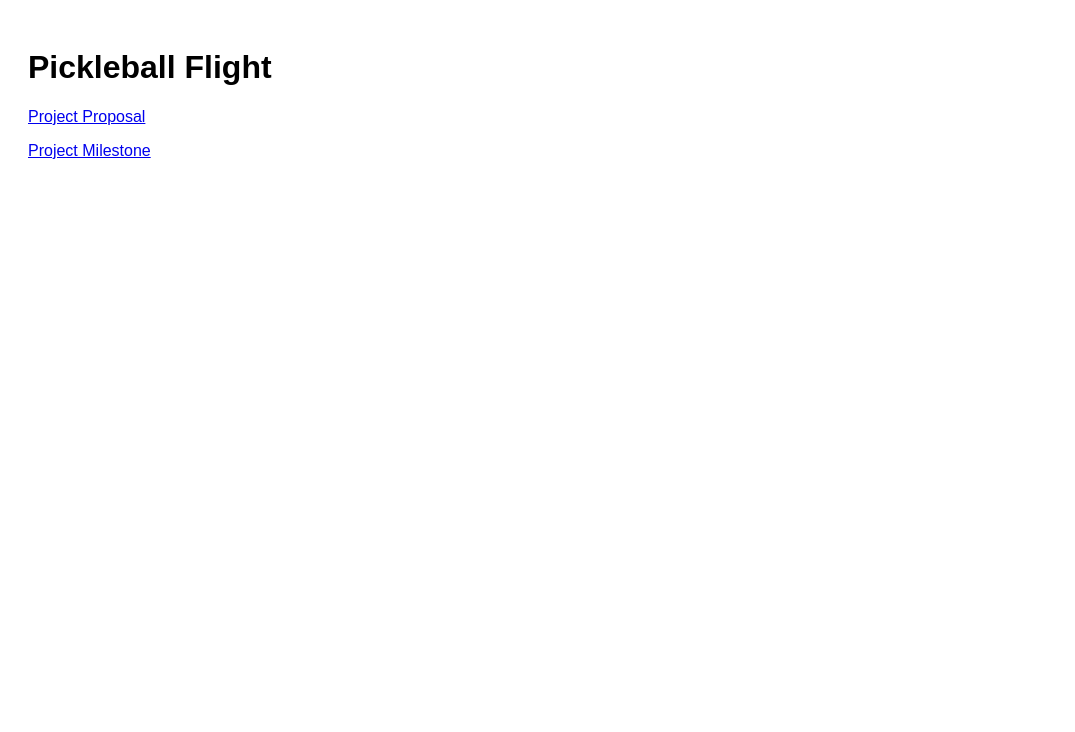
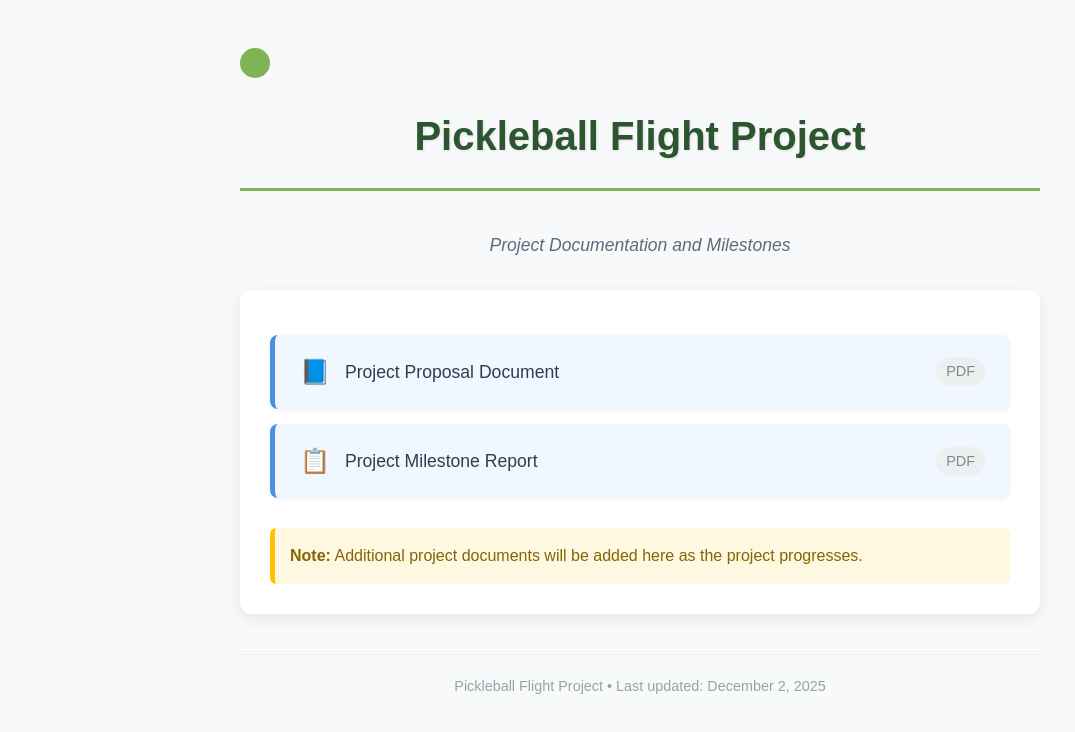
Before and after one commit to DZhang95/pickleball, a plain HTML site: page index.html in a window 1280 px wide. Shown: the whole page, without its empty margins (0-1075 px from the left). Drawn offline with Linux system fonts and the light colour scheme.

Commit message:
Enhance HTML structure and styling for Pickleball Flight
Updated styles and structure for improved layout and aesthetics.

```diff
--- a/index.html
+++ b/index.html
@@ -4,26 +4,178 @@
     <title>Pickleball Flight</title>
     <style>
         body {
-            font-family: Arial, sans-serif;
-            padding: 20px;
+            font-family: 'Arial', 'Segoe UI', sans-serif;
+            padding: 40px;
+            max-width: 800px;
+            margin: 0 auto;
+            line-height: 1.6;
+            color: #333;
+            background-color: #f8f9fa;
         }
-        .pdf-link {
+
+        h1 {
+            color: #2c5530; /* Dark green, common in sports/outdoors */
+            text-align: center;
+            font-size: 2.5rem;
+            margin-bottom: 40px;
+            padding-bottom: 20px;
+            border-bottom: 3px solid #7eb356; /* Light pickleball paddle green */
+            text-shadow: 1px 1px 3px rgba(0,0,0,0.1);
+        }
+
+        .documents-container {
+            background-color: white;
+            padding: 30px;
+            border-radius: 12px;
+            box-shadow: 0 5px 15px rgba(0,0,0,0.08);
+            margin-top: 20px;
+        }
+
+        .document-link {
+            display: flex;
+            align-items: center;
+            padding: 18px 25px;
+            margin: 15px 0;
+            background-color: #f0f7ff;
+            border-left: 5px solid #4a90e2;
+            border-radius: 8px;
+            text-decoration: none;
+            color: #2c3e50;
+            font-weight: 500;
+            transition: all 0.3s ease;
+            box-shadow: 0 2px 5px rgba(0,0,0,0.05);
+        }
+
+        .document-link:hover {
+            background-color: #e1f0ff;
+            transform: translateY(-3px);
+            box-shadow: 0 5px 15px rgba(0,0,0,0.1);
+            border-left-color: #7eb356; /* Pickleball green */
+        }
+
+        .pdf-icon {
+            color: #e74c3c;
+            font-size: 1.5rem;
+            margin-right: 15px;
+            font-weight: bold;
+        }
+
+        .document-title {
+            font-size: 1.1rem;
+            flex-grow: 1;
+        }
+
+        .file-size {
+            color: #7f8c8d;
+            font-size: 0.9rem;
+            background-color: #ecf0f1;
+            padding: 3px 10px;
+            border-radius: 20px;
+            margin-left: 15px;
+        }
+
+        .subtitle {
+            text-align: center;
+            color: #5a6c7d;
+            font-size: 1.1rem;
+            margin-bottom: 30px;
+            font-style: italic;
+        }
+
+        .footer {
+            text-align: center;
+            margin-top: 40px;
+            color: #95a5a6;
+            font-size: 0.9rem;
+            padding-top: 20px;
+            border-top: 1px solid #eee;
+        }
+
+        /* Add a subtle pickleball theme */
+        .pickleball-icon {
             display: inline-block;
-            padding: 10px 20px;
-            background-color: #007bff;
-            color: white;
-            text-decoration: none;
-            border-radius: 5px;
-            margin: 10px 0;
+            width: 30px;
+            height: 30px;
+            background-color: #7eb356;
+            border-radius: 50%;
+            margin-right: 10px;
+            position: relative;
+            top: 8px;
         }
-        .pdf-link:hover {
-            background-color: #0056b3;
+
+        @media (max-width: 600px) {
+            body {
+                padding: 20px;
+            }
+
+            .document-link {
+                flex-direction: column;
+                align-items: flex-start;
+            }
+
+            .file-size {
+                margin-left: 0;
+                margin-top: 8px;
+            }
         }
     </style>
 </head>
 <body>
-    <h1>Pickleball Flight</h1>
-    <p><a href="docs/15618_Project_Proposal.pdf">Project Proposal</a></p>
-    <p><a href="docs/15618_Project_Milestone.pdf">Project Milestone</a></p>
+    <div class="pickleball-icon"></div>
+    <h1>Pickleball Flight Project</h1>
+
+    <p class="subtitle">Project Documentation and Milestones</p>
+
+    <div class="documents-container">
+        <a href="docs/15618_Project_Proposal.pdf" class="document-link" target="_blank">
+            <span class="pdf-icon">📘</span>
+            <span class="document-title">Project Proposal Document</span>
+            <span class="file-size">PDF</span>
+        </a>
+
+        <a href="docs/15618_Project_Milestone.pdf" class="document-link" target="_blank">
+            <span class="pdf-icon">📋</span>
+            <span class="document-title">Project Milestone Report</span>
+            <span class="file-size">PDF</span>
+        </a>
+
+        <!-- Optional: Add placeholder for future documents -->
+        <div style="margin-top: 30px; padding: 15px; background-color: #fff8e1; border-radius: 6px; border-left: 5px solid #ffc107;">
+            <p style="margin: 0; color: #856404;">
+                <strong>Note:</strong> Additional project documents will be added here as the project progresses.
+            </p>
+        </div>
+    </div>
+
+    <div class="footer">
+        Pickleball Flight Project • Last updated: <span id="currentDate"></span>
+    </div>
+
+    <script>
+        // Add current date to footer
+        document.getElementById('currentDate').textContent = new Date().toLocaleDateString('en-US', {
+            year: 'numeric',
+            month: 'long',
+            day: 'numeric'
+        });
+
+        // Optional: Add file size detection (would require backend for actual implementation)
+        // For now, we'll just add a hover effect for file size
+        document.querySelectorAll('.document-link').forEach(link => {
+            link.addEventListener('mouseenter', function() {
+                const fileSize = this.querySelector('.file-size');
+                fileSize.textContent = 'Click to view';
+                fileSize.style.backgroundColor = '#d4edda';
+                fileSize.style.color = '#155724';
+            });
+
+            link.addEventListener('mouseleave', function() {
+                const fileSize = this.querySelector('.file-size');
+                fileSize.textContent = 'PDF';
+                fileSize.style.backgroundColor = '#ecf0f1';
+                fileSize.style.color = '#7f8c8d';
+            });
+        });
+    </script>
 </body>
 </html>
```
